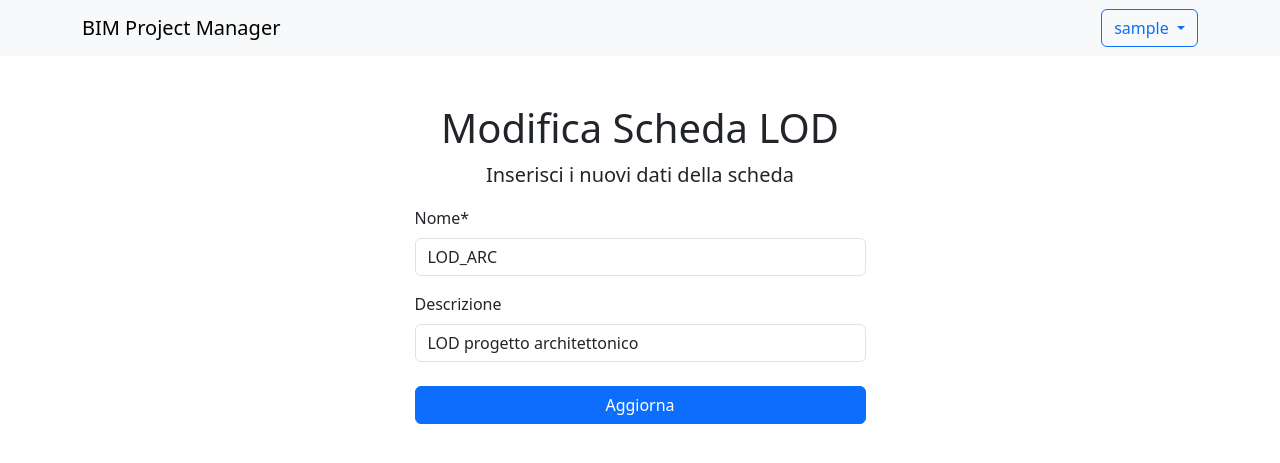
After one commit to zioscuro/LRA-BIM-Project-Manager, a Django app: page /settings/update_reference/1 in a window 1280 px wide. The commit adds this page. Shown: the top 463 px of the page. Run offline with Django 5.2, Linux system fonts and the light colour scheme; the visitor is signed in with stand-in values (Sample User, id 1); data comes from the database, SQL or seed files in the repository; some libraries are stand-ins or nearby versions.

Commit message:
Add LodReference model create, update and delete templates and update links in organization_settings.html template

```diff
--- /dev/null
+++ b/BIM_project_manager/organization/templates/organization/lod_reference_update.html
@@ -0,0 +1,24 @@
+{% extends 'base.html' %}
+{% load crispy_forms_tags %}
+
+{% block head_title %}{{ block.super }} - Modifica scheda LOD{% endblock head_title %}
+
+{% block content %}
+
+  <div class="row justify-content-center">
+    <div class="col-5">
+      <div class="text-center">
+        <h1>Modifica Scheda LOD</h1>
+        <p class="fs-5">Inserisci i nuovi dati della scheda</p>
+      </div>
+      <form method="POST" novalidate>
+        {% csrf_token %}
+        {{ form|crispy }}
+        <div class="d-grid mt-4">
+          <input type="submit" class="btn btn-primary" value="Aggiorna">
+        </div>
+      </form>
+    </div>
+  </div>
+
+{% endblock content %}
--- a/BIM_project_manager/organization/templates/organization/organization_settings.html
+++ b/BIM_project_manager/organization/templates/organization/organization_settings.html
@@ -107,14 +107,14 @@
         <th scope="row">{{forloop.counter}}</th>
         <td>{{ lod_reference.name }}</td>
         <td>{{ lod_reference.description }}</td>
-        <td><a href="#" class="btn btn-outline-primary btn-sm">Modifica</a></td>
-        <td><a href="#" class="btn btn-outline-danger btn-sm">Cancella</a></td>
+        <td><a href="{% url 'update_reference' pk=lod_reference.pk %}" class="btn btn-outline-primary btn-sm">Modifica</a></td>
+        <td><a href="{% url 'delete_reference' pk=lod_reference.pk %}" class="btn btn-outline-danger btn-sm">Cancella</a></td>
       </tr>
       {% endfor %}
     </tbody>
   </table>
   <div class="d-flex gap-2 justify-content-end">
-    <a href="#" class="btn btn-outline-primary btn">+ Aggiungi scheda LOD</a>
+    <a href="{% url 'create_reference' %}" class="btn btn-outline-primary btn">+ Aggiungi scheda LOD</a>
   </div>
   <hr>
   <h4>Specifiche coordinamento/verifica</h4>
--- a/BIM_project_manager/organization/urls.py
+++ b/BIM_project_manager/organization/urls.py
@@ -16,4 +16,8 @@ urlpatterns = [
     path('create_software/', views.CreateAuthoringSoftware.as_view(), name='create_software'),
     path('update_software/<int:pk>', views.UpdateAuthoringSoftware.as_view(), name='update_software'),
     path('delete_software/<int:pk>', views.DeleteAuthoringSoftware.as_view(), name='delete_software'),
+
+    path('create_reference/', views.CreateLodReference.as_view(), name='create_reference'),
+    path('update_reference/<int:pk>', views.UpdateLodReference.as_view(), name='update_reference'),
+    path('delete_reference/<int:pk>', views.DeleteLodReference.as_view(), name='delete_reference'),
 ]
--- a/BIM_project_manager/organization/views.py
+++ b/BIM_project_manager/organization/views.py
@@ -101,13 +101,27 @@ class DeleteAuthoringSoftware(StaffMixin, DeleteView):
 
 
 class CreateLodReference(StaffMixin, CreateView):
-  pass
+  model = LodReference
+  fields = ['name', 'description']
+  template_name = 'organization/lod_reference_create.html'
+
+  def get_success_url(self):
+    return reverse('organization_settings')
 
 class UpdateLodReference(StaffMixin, UpdateView):
-  pass
+  model = LodReference
+  fields = ['name', 'description']
+  template_name = 'organization/lod_reference_update.html'
+
+  def get_success_url(self):
+    return reverse('organization_settings')
 
 class DeleteLodReference(StaffMixin, DeleteView):
-  pass
+  model = LodReference
+  template_name = 'organization/lod_reference_delete.html'
+
+  def get_success_url(self):
+    return reverse('organization_settings')
 
 
 class CreateBimSpecification(StaffMixin, CreateView):
```
Also changed, not shown: BIM_project_manager/organization/templates/organization/lod_reference_create.html (added, +24 -0 lines), BIM_project_manager/organization/templates/organization/lod_reference_delete.html (added, +23 -0 lines).
